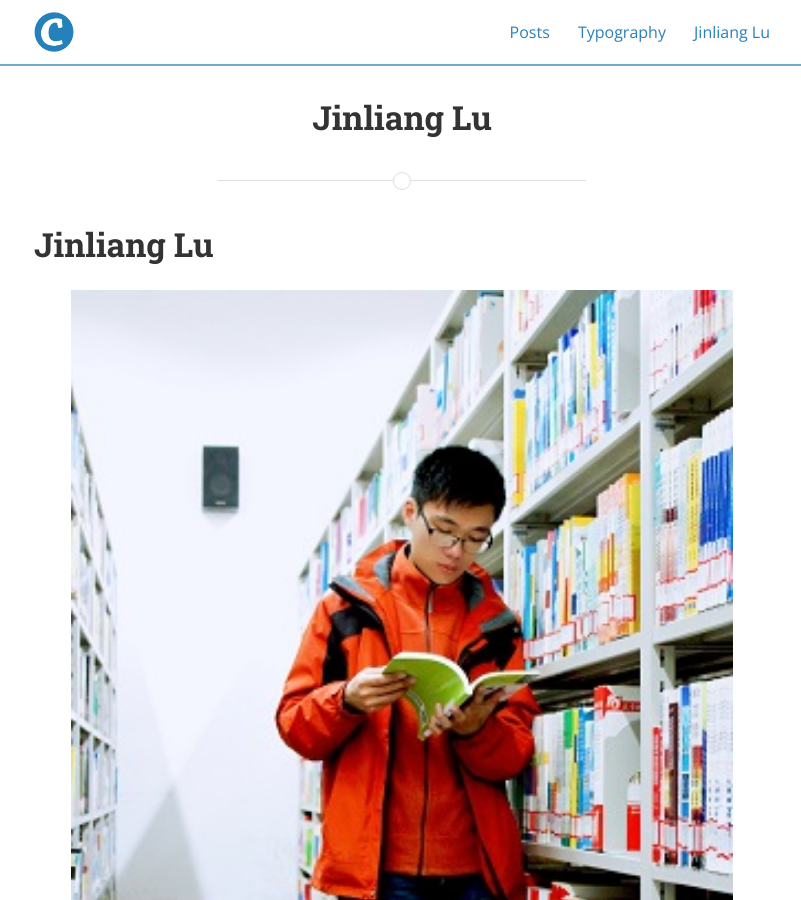
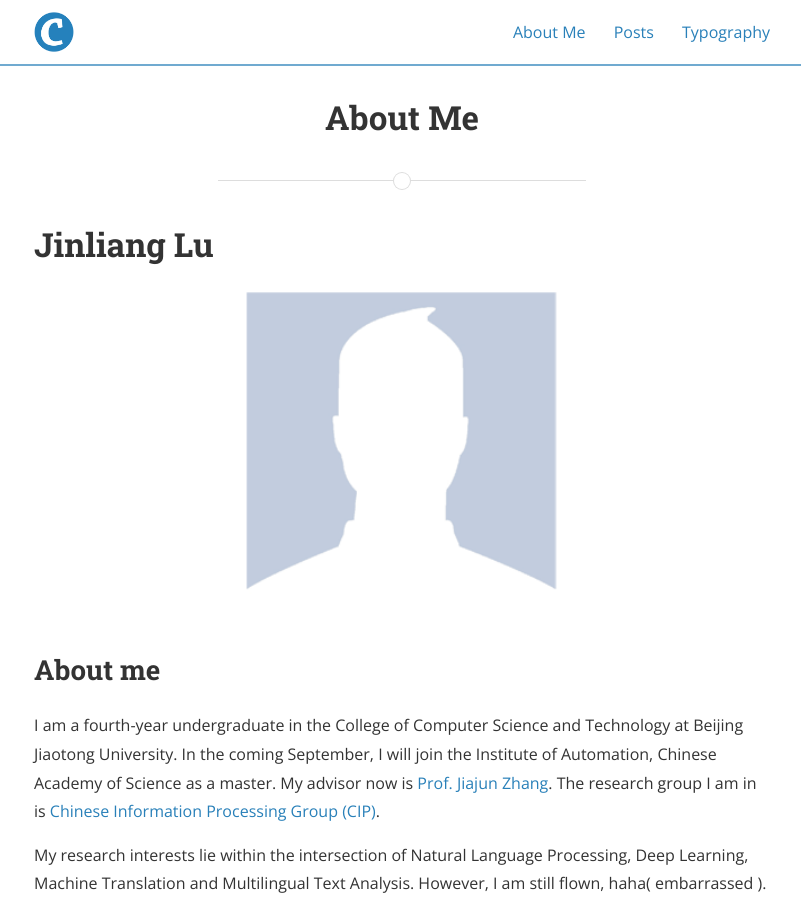
Before and after one commit to JinliangLu96/JinliangLu96.github.io, a Jekyll site: the page built from about.md, in a window 1280 px wide and 900 px high. Shown: the whole window, without its empty margins (238-1039 px from the left). Built offline with Jekyll 4.4.1, drawn with Linux system fonts in a browser that asks for light colours; nearby versions of some CDN libraries; our own code applies the rules of GitHub Pages for plain Markdown files.

Commit message:
Update about.md

```diff
--- a/about.md
+++ b/about.md
@@ -1,6 +1,11 @@
+---
+layout: page
+title: About Me
+permalink: /about/
+---
 # **Jinliang Lu**
 
-![Obviousyly, it's a PSed photo. I am not as handsome as it shows, haha.](/assets/Jinliang.jpg)
+<img src="{{ site.baseurl }}/assets/profile-placeholder.gif" title="Profile Picture" class="profile">
 
 ## About me
 
```
